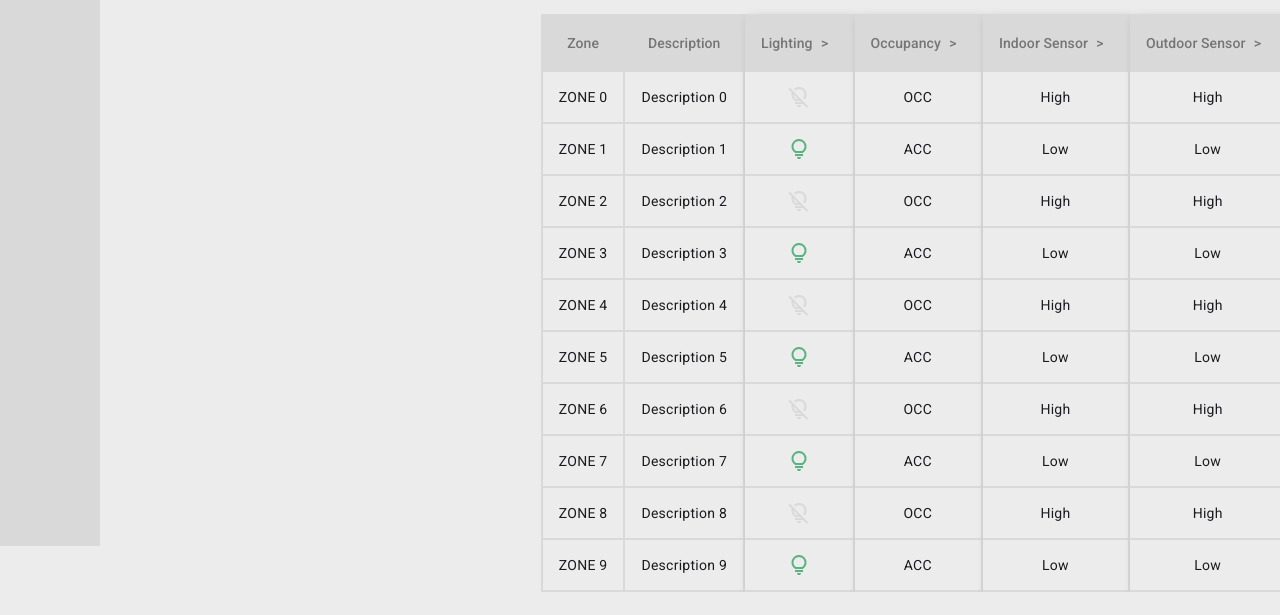
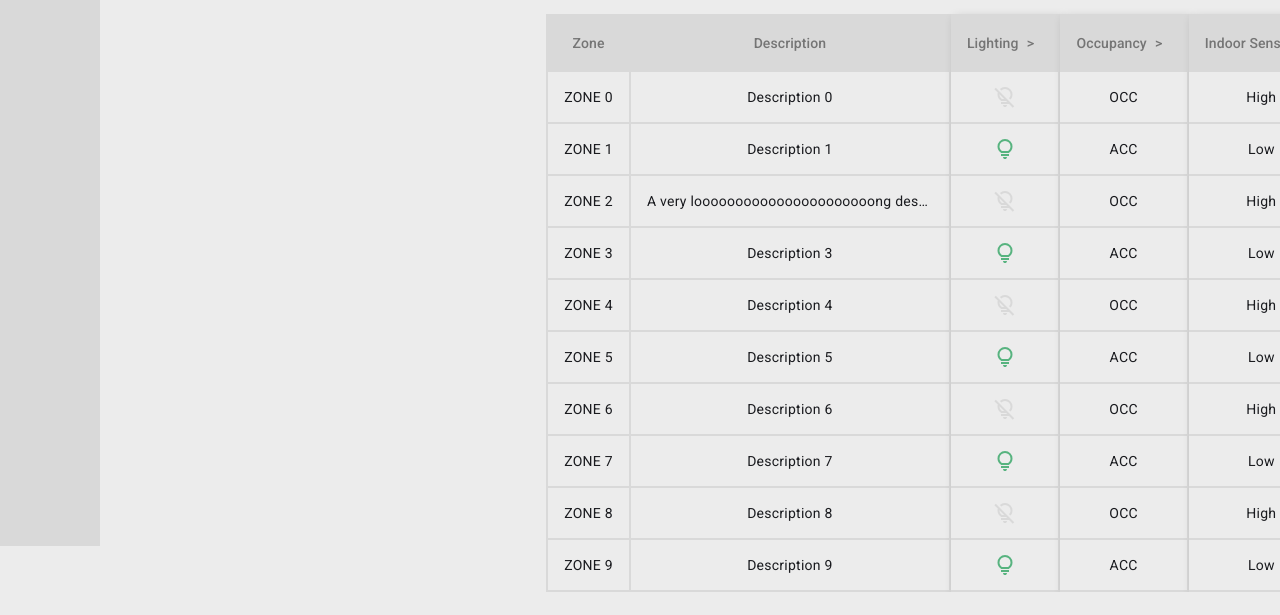
Before and after one commit to DerekLin86/light-control-management, an Angular app: page /floorPlan in a window 1280 px wide. Shown: the part 286-901 px from the top of the page. Built offline with nearby package versions, Linux system fonts and the light colour scheme; no server answers.

Commit message:
1. Add the tooltip on the description field. 2. Expand the description field's width

```diff
--- a/src/app/components/grouped-table/grouped-table.component.html
+++ b/src/app/components/grouped-table/grouped-table.component.html
@@ -7,7 +7,8 @@
 
     <ng-container matColumnDef="description">
       <th mat-header-cell *matHeaderCellDef>Description</th>
-      <td class="column-medium" mat-cell *matCellDef="let element">{{element.description}}</td>
+      <td class="column-medium description-col" mat-cell *matCellDef="let element" [matTooltip]="element.description">{{element.description}}
+      </td>
     </ng-container>
 
     <tr mat-header-row *matHeaderRowDef="basicZoneColumn"></tr>
--- a/src/app/components/grouped-table/grouped-table.component.scss
+++ b/src/app/components/grouped-table/grouped-table.component.scss
@@ -54,6 +54,7 @@
     }
   }
 }
+
 :host {
   display: flex;
 
@@ -90,15 +91,21 @@
         transition: all .5s linear !important;
       }
     }
+
     tbody .mat-mdc-cell {
       width: 6rem;
     }
+
     th, td {
       border-width: 1px 1px 1px 0px;
-        border-style: solid;
+      border-style: solid;
         border-color: global.$primary-grey-color;
       text-align: center;
       transition: width .5s linear, font-size .5s linear, padding .5s linear;
+    }
+
+    .description-col {
+      max-width: 20rem;
     }
   }
 
--- a/src/app/components/grouped-table/grouped-table.component.ts
+++ b/src/app/components/grouped-table/grouped-table.component.ts
@@ -1,6 +1,7 @@
 import { ChangeDetectionStrategy, Component, OnInit } from '@angular/core';
 import { MatTableModule } from '@angular/material/table';
 import { MatButtonModule } from '@angular/material/button';
+import { MatTooltipModule } from '@angular/material/tooltip';
 
 import { LightStatusComponent } from '../light-status/light-status.component';
 import { MOCK_LIGHT_DATA } from '../../constants/floorPlan';
@@ -12,6 +13,7 @@ import { SliderTootgleFormcontrolComponent } from '../form/slider-toggle-formcon
   imports: [
     MatButtonModule,
     MatTableModule,
+    MatTooltipModule,
     LightStatusComponent,
     SliderTootgleFormcontrolComponent,
   ],
--- a/src/app/constants/floorPlan.ts
+++ b/src/app/constants/floorPlan.ts
@@ -6,7 +6,7 @@ const DATA_NUMBER = 10;
 export const MOCK_LIGHT_DATA: FloorPlanData[] = Array.from({ length: DATA_NUMBER }, (_, i) => {
   return {
     zone: `ZONE ${i}`,
-    description: `Description ${i}`,
+    description: i === 2 ? 'A very loooooooooooooooooooooong description' : `Description ${i}`,
     lightting: {
       status: (i + 1) % 2 === 0,
       control: (i + 1) % 2 === 0,
```
